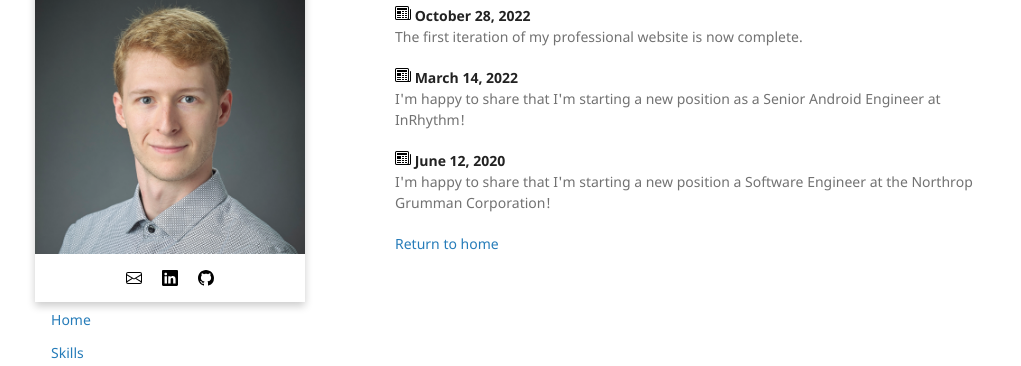
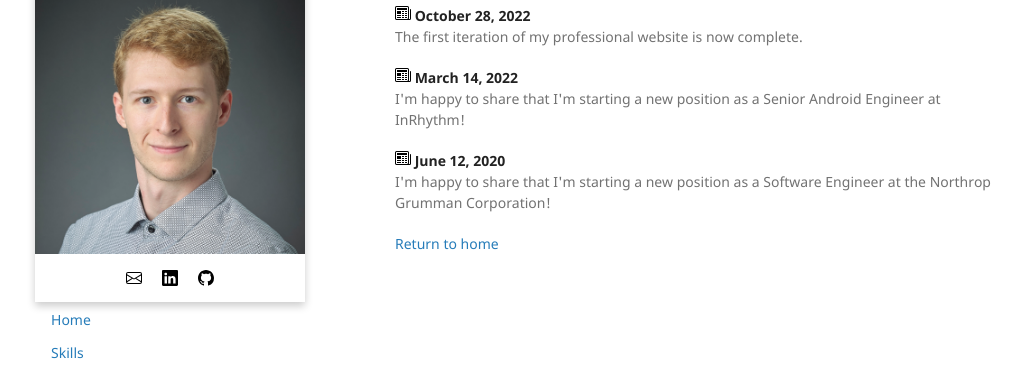
Before and after one commit to data-programmer/data-programmer.github.io, a Jekyll site: the page built from news.md, in a window 1280 px wide. Shown: the part 125-491 px from the top of the page, without its empty margins (125-1146 px from the left). Built offline with Jekyll 4.4.1, drawn with Linux system fonts in a browser that asks for light colours; our own code applies the rules of GitHub Pages for plain Markdown files.

Commit message:
Fixing typo

```diff
--- a/_data/news.yml
+++ b/_data/news.yml
@@ -6,6 +6,6 @@
   date: "March 14, 2022"
   show: true
 
-- news: "I'm happy to share that I'm starting a new position a Software Engineer at the Northrop Grumman Corporation!"
+- news: "I'm happy to share that I'm starting a new position as a Software Engineer at the Northrop Grumman Corporation!"
   date: "June 12, 2020"
   show: true
```
